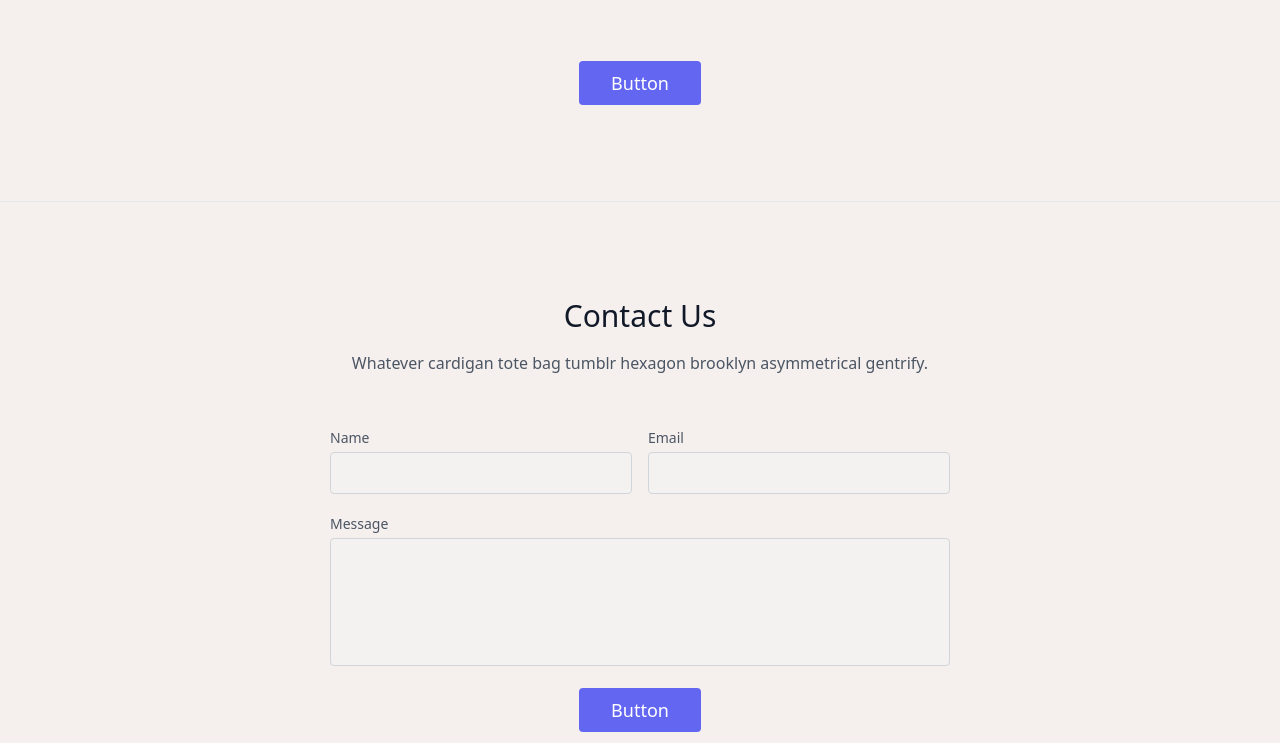
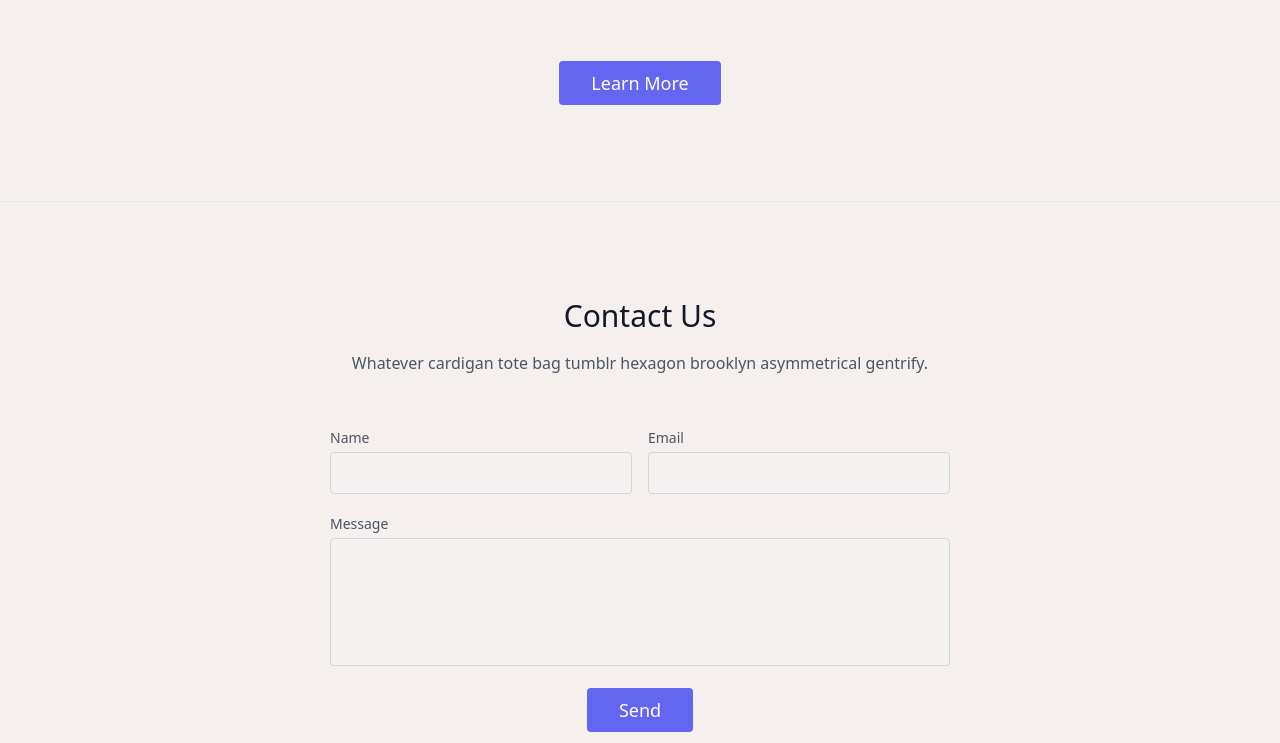
Before and after one commit to varshaeturi/Ravasaki.github.io, a plain HTML site: page index.html in a window 1280 px wide. Shown: the part 1139-1882 px from the top of the page. Drawn offline with nearby package versions, Linux system fonts and the light colour scheme.

Commit message:
Update index.html

```diff
--- a/index.html
+++ b/index.html
@@ -103,7 +103,9 @@
           </a>
         </div>
       </div>
-      <button class="flex mx-auto mt-16 text-white bg-indigo-500 border-0 py-2 px-8 focus:outline-none hover:bg-indigo-600 rounded text-lg">Button</button>
+        </a href="home.html">
+         <button class="flex mx-auto mt-16 text-white bg-indigo-500 border-0 py-2 px-8 focus:outline-none hover:bg-indigo-600 rounded text-lg">Learn More</button>
+        </a>
     </div>
   </section>
   <hr>
@@ -134,7 +136,7 @@
             </div>
           </div>
           <div class="p-2 w-full">
-            <button class="flex mx-auto text-white bg-indigo-500 border-0 py-2 px-8 focus:outline-none hover:bg-indigo-600 rounded text-lg">Button</button>
+            <button class="flex mx-auto text-white bg-indigo-500 border-0 py-2 px-8 focus:outline-none hover:bg-indigo-600 rounded text-lg">Send</button>
           </div>
           <div class="p-2 w-full pt-8 mt-8 border-t border-gray-200 text-center">
             <a class="text-indigo-500">varshauoh@gmail.com</a>
```
